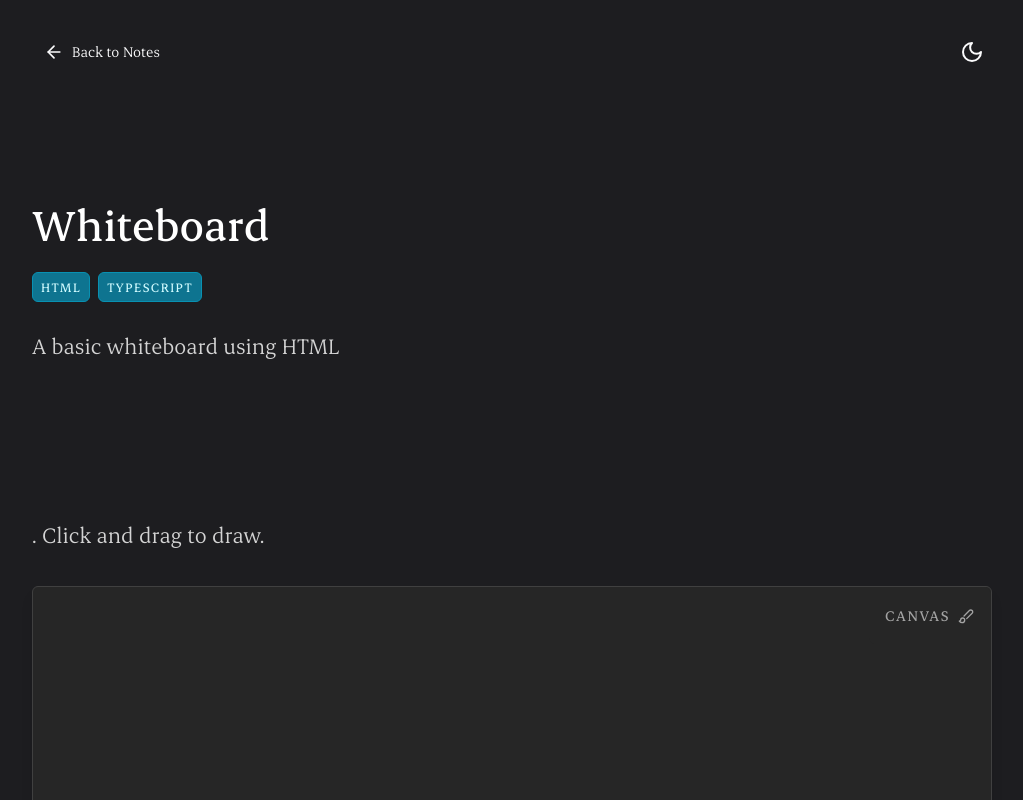
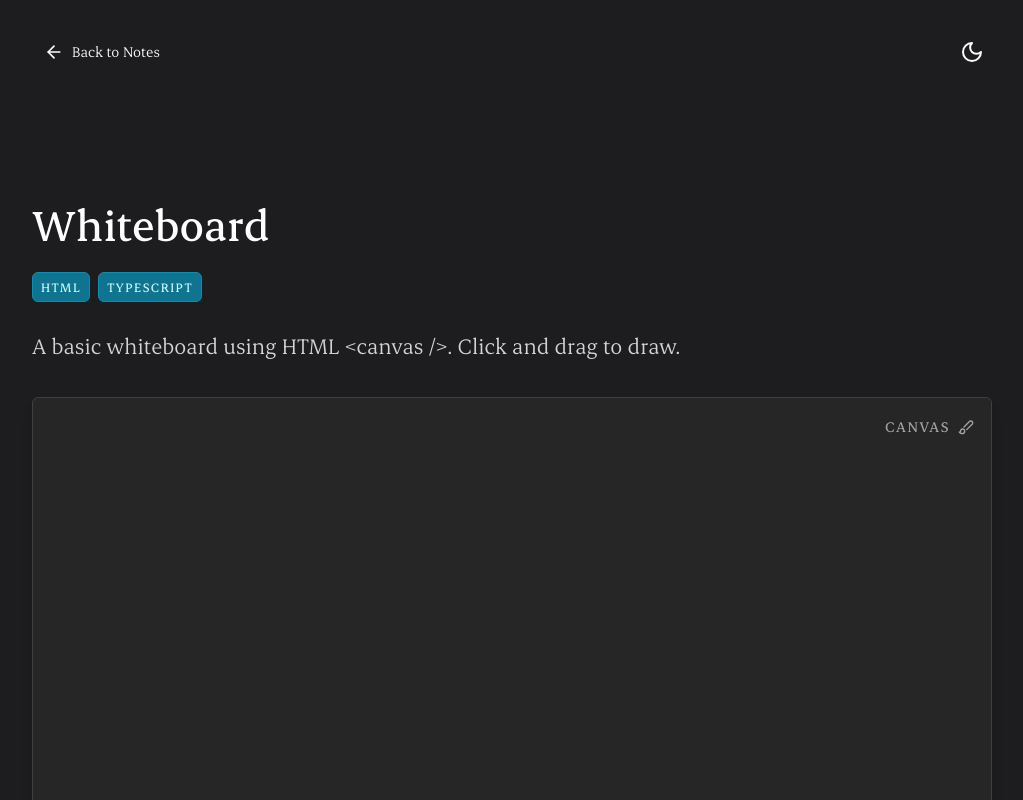
Before and after one commit to pnewsam/paultnewsam.com, a Next.js app: page /notes/whiteboard in a window 1280 px wide. Shown: the top 800 px of the page, without its empty margins (128-1151 px from the left). Built offline with nearby package versions, Linux system fonts and the light colour scheme.

Commit message:
Fix whiteboard page

```diff
--- a/src/app/notes/whiteboard/page.tsx
+++ b/src/app/notes/whiteboard/page.tsx
@@ -24,7 +24,7 @@ export default function WhiteboardPage() {
       <section className="py-12 md:py-24">
         <PageHeader title="Whiteboard" tags={["HTML", "Typescript"]} />
         <Body>
-          A basic whiteboard using HTML <canvas />. Click and drag to draw.
+          {`A basic whiteboard using HTML <canvas />. Click and drag to draw.`}
         </Body>
         <Card className="relative">
           <span className="absolute top-0 right-0 text-base uppercase tracking-widest font-medium p-4 text-neutral-500 dark:text-neutral-400 flex items-center gap-2 bg-neutral-100 dark:bg-neutral-800 rounded-tr-md rounded-bl-md border-t border-r border-neutral-200 dark:border-neutral-800">
```
